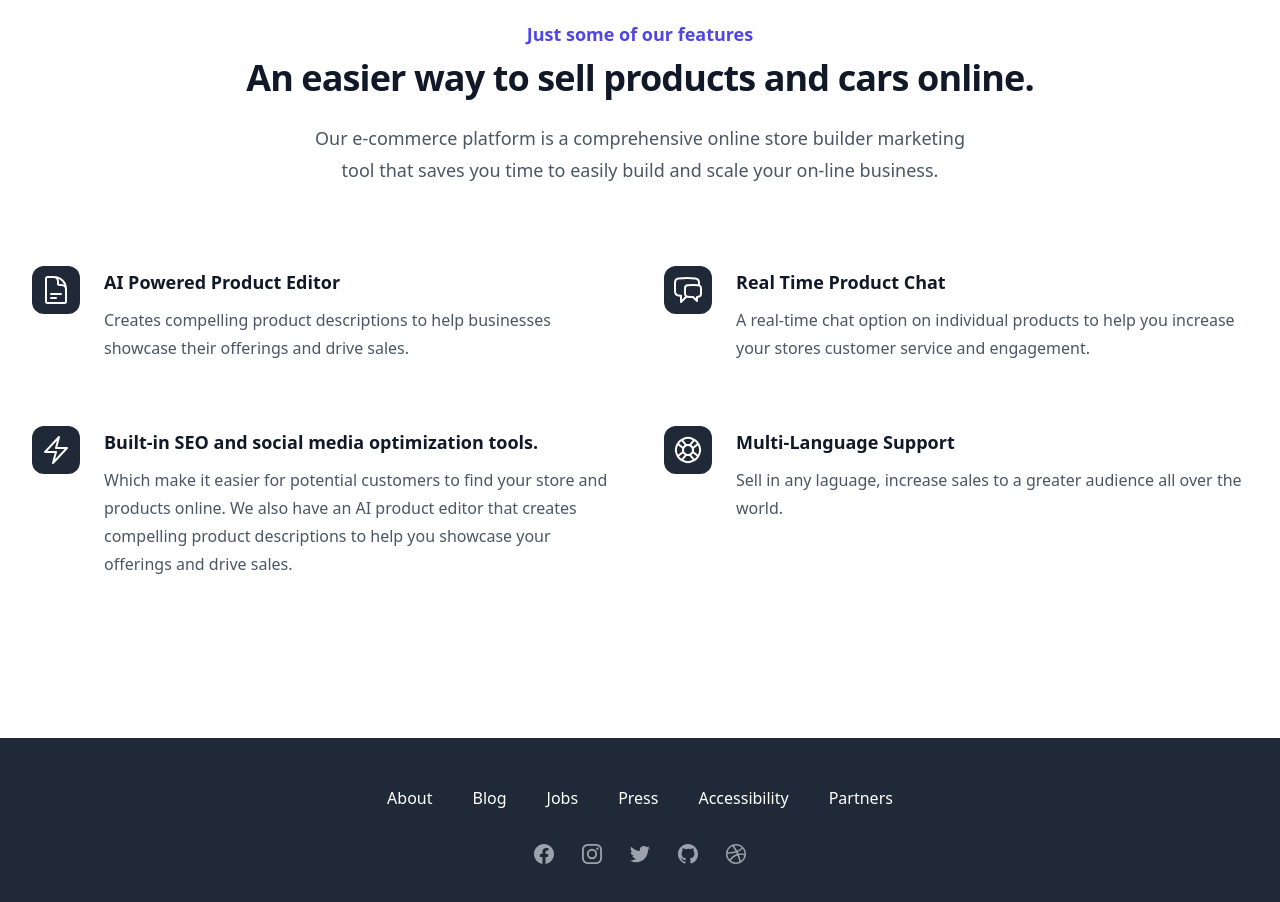
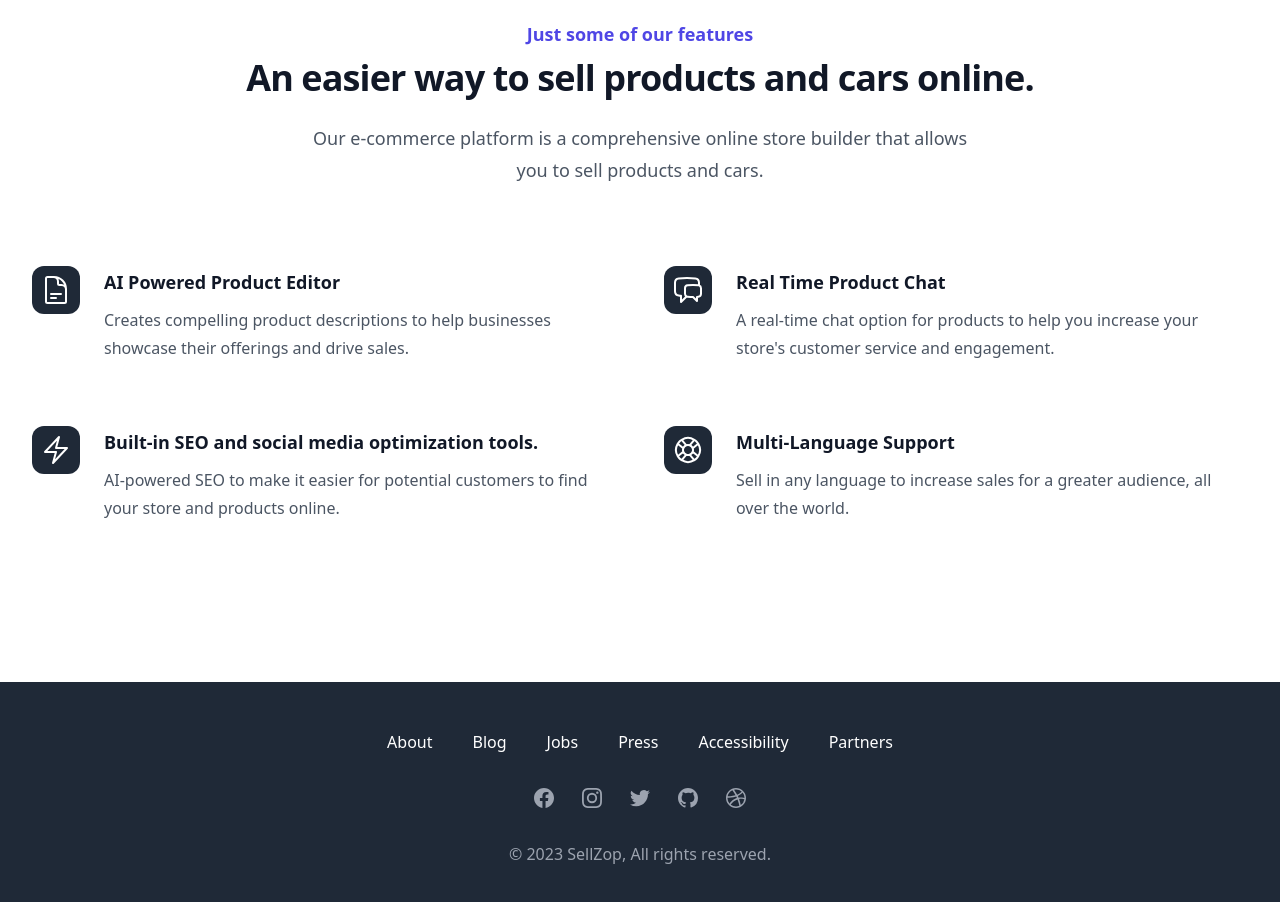
Before and after one commit to aiappbots/sellzop-landing, a Next.js app: page / in a window 1280 px wide. Shown: the part 1080-1982 px from the top of the page. Built offline with nearby package versions, Linux system fonts and the light colour scheme.

Commit message:
update features selling text

```diff
--- a/components/Feature.tsx
+++ b/components/Feature.tsx
@@ -18,19 +18,19 @@ const features = [
 	{
 		name: "Real Time Product Chat",
 		description:
-			"A real-time chat option on individual products to help you increase your stores customer service and engagement.",
+			"A real-time chat option for products to help you increase your store's customer service and engagement.",
 		icon: ChatBubbleLeftRightIcon,
 	},
 	{
 		name: "Built-in SEO and social media optimization tools.",
 		description:
-			"Which make it easier for potential customers to find your store and products online. We also have an AI product editor that creates compelling product descriptions to help you showcase your offerings and drive sales.",
+			"AI-powered SEO to make it easier for potential customers to find your store and products online.",
 		icon: BoltIcon,
 	},
 	{
 		name: "Multi-Language Support",
 		description:
-			"Sell in any laguage,  increase sales to a greater audience all over the world.",
+			"Sell in any language to increase sales for a greater audience, all over the world.",
 		icon: LifebuoyIcon,
 	},
 ];
@@ -47,9 +47,8 @@ export default function Feature() {
 						An easier way to sell products and cars online.
 					</p>
 					<p className='mx-auto mt-6 max-w-2xl text-lg leading-8 text-gray-600'>
-						Our e-commerce platform is a comprehensive online store builder
-						marketing tool that saves you time to easily build and scale your
-						on-line business.
+						Our e-commerce platform is a comprehensive online store builder that
+						allows you to sell products and cars.
 					</p>
 				</div>
 
```
